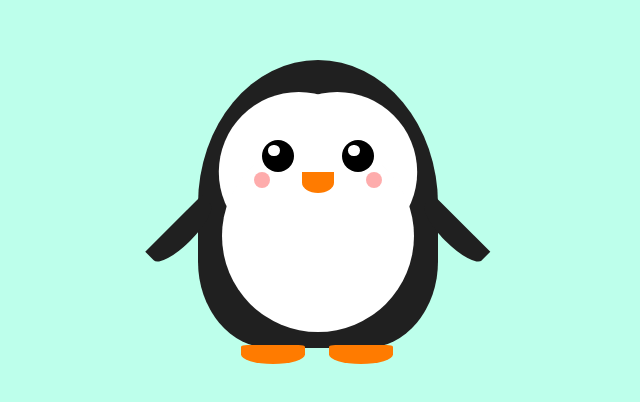
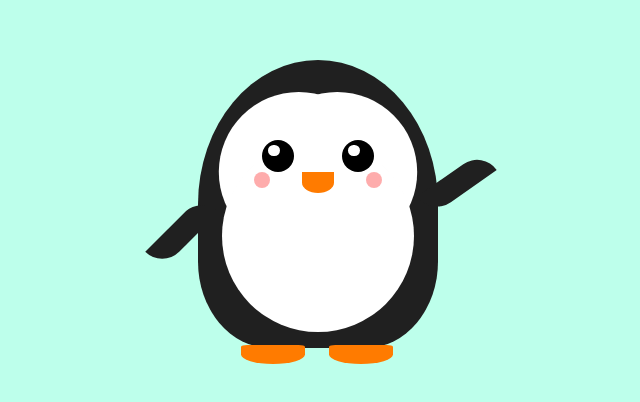
Before and after one commit to nrbtte/css-art, a plain HTML site: page penguin/index.html in a window 1280 px wide. Shown: the part 196-598 px from the top of the page, without its empty margins (322-962 px from the left). Drawn offline with Linux system fonts and the light colour scheme.

Commit message:
Minor penguin update

```diff
--- a/penguin/penguin.css
+++ b/penguin/penguin.css
@@ -99,7 +99,7 @@ body {
 .flipper::before {
 	width: 5rem;
 	height: 1.5rem;
-	border-radius: 0 0 50% 50%;
+	border-radius: 0 3rem;
 	background-color: var(--penguin-black);
 	position: absolute;
 }
@@ -112,7 +112,7 @@ body {
 
 .flipper::before {
 	content: '';
-	transform: rotateZ(90deg);
-	top: 12rem;
-	left: 12rem;
+	transform: rotateZ(10deg);
+	top: 10rem;
+	left: 14.3rem;
 }
```
